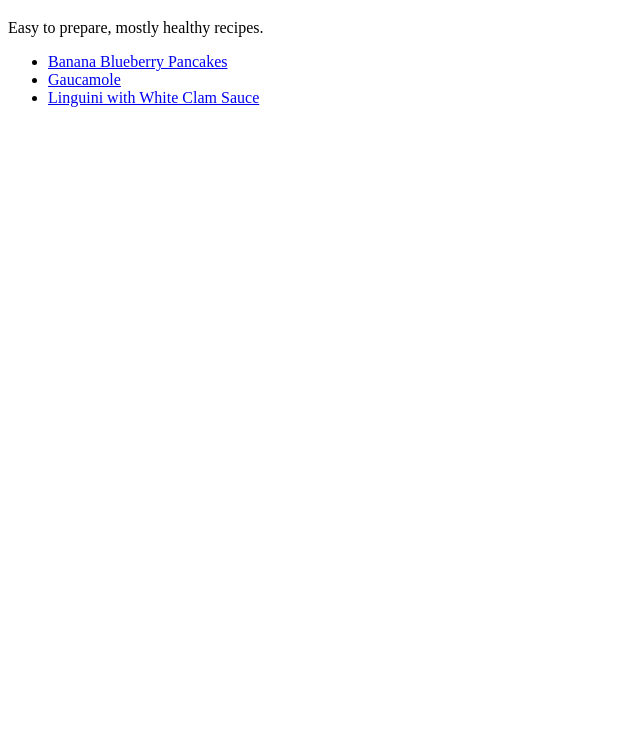
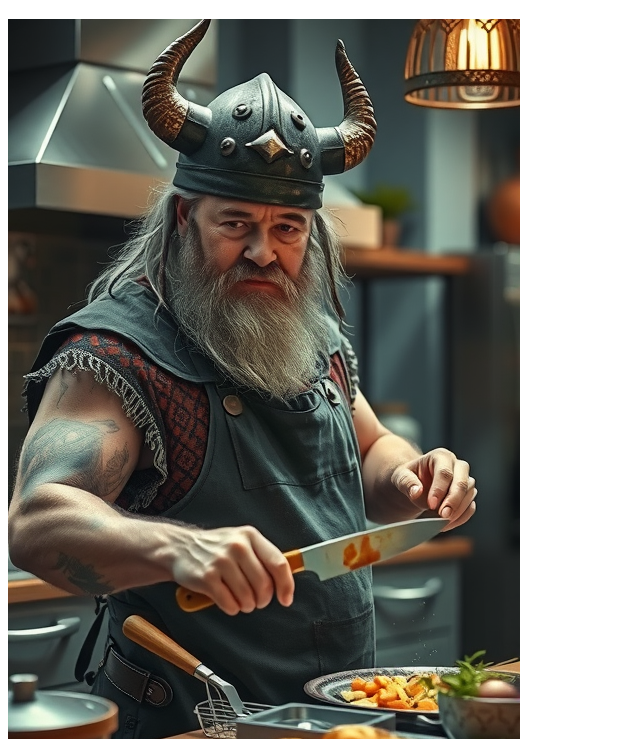
Before and after one commit to mistermaxk/odin-recipes, a plain HTML site: page index.html in a window 1280 px wide. Shown: the part 61-800 px from the top of the page, without its empty margins (0-640 px from the left). Drawn offline with Linux system fonts and the light colour scheme.

Commit message:
Add Odin image to homepage

```diff
--- a/index.html
+++ b/index.html
@@ -7,6 +7,7 @@
 </head>
 <body>
     <h1>Odin Recipes</h1>
+    <img src="images/odin_cooks.png" width="512" alt="The Norse God Odin, prepares a meal">
     <p>Easy to prepare, mostly healthy recipes.</p>
     <ul>
         <li><a href="recipes/pancakes.html">Banana Blueberry Pancakes</a></li>
```
Also changed, not shown: images/odin_cooks.png (added).
